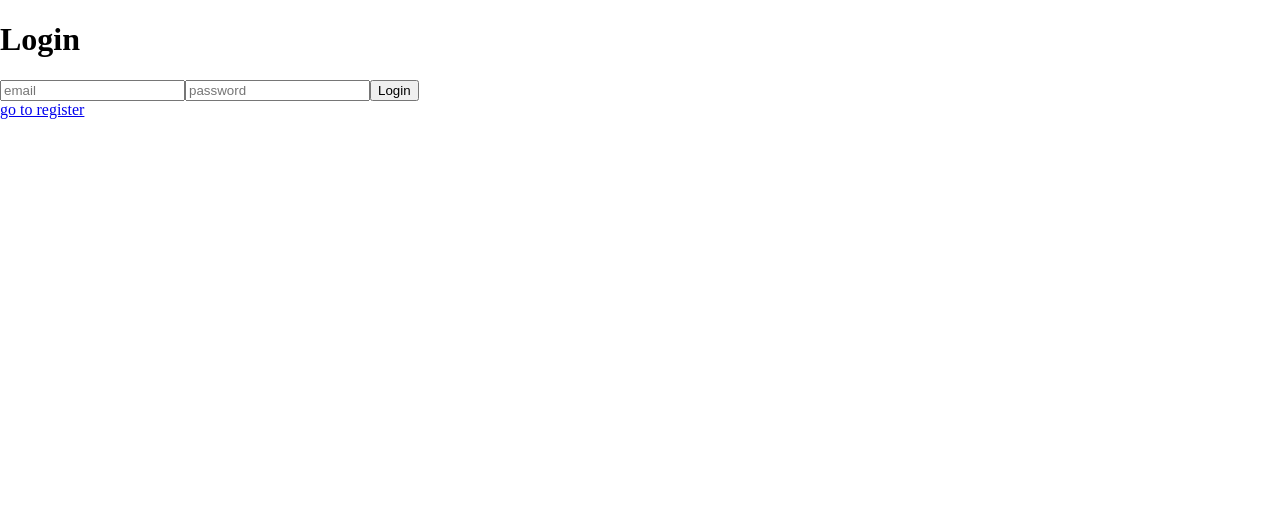
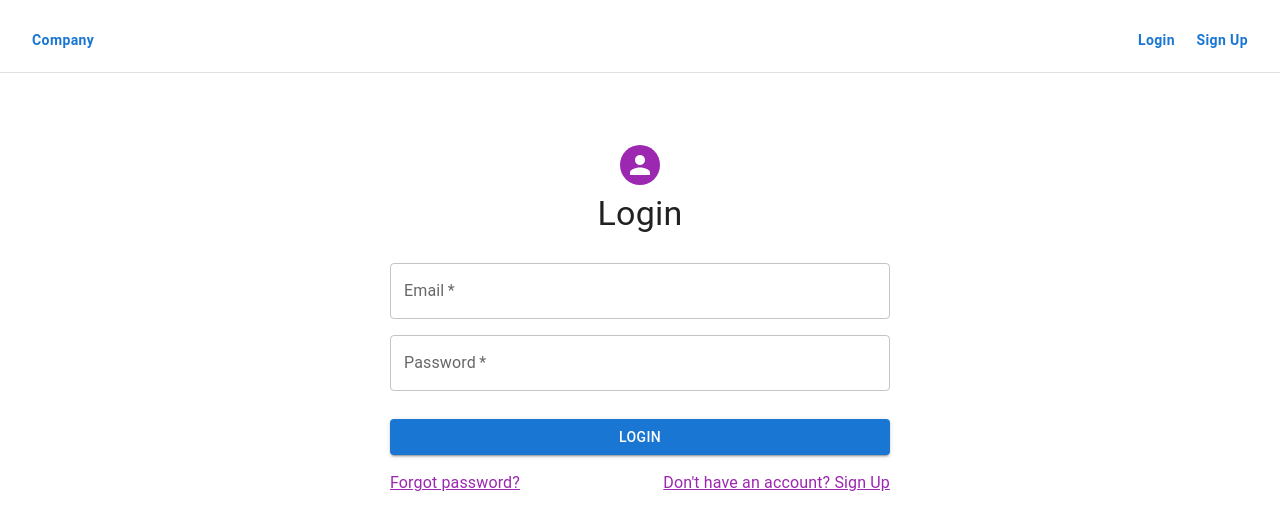
Before and after one commit to trevsm/simple-fullstack-blog, a React (Create React App) app in the folder client/: page /login in a window 1280 px wide. Shown: the top 530 px of the page. Built offline with nearby package versions, Linux system fonts and the light colour scheme; no server answers.

Commit message:
Added mui styles

```diff
--- a/client/package.json
+++ b/client/package.json
@@ -30,6 +30,9 @@
   "dependencies": {
     "@apollo/client": "^3.7.0",
     "@apollo/react-hooks": "^4.0.0",
+    "@emotion/react": "^11.10.5",
+    "@emotion/styled": "^11.10.5",
+    "@mui/material": "^5.11.3",
     "@testing-library/jest-dom": "^5.16.5",
     "@testing-library/react": "^13.4.0",
     "@testing-library/user-event": "^13.5.0",
--- a/client/src/App.tsx
+++ b/client/src/App.tsx
@@ -1,49 +1,19 @@
-import { Link } from "react-router-dom"
 import { BrowserRouter, Routes, Route, Navigate } from "react-router-dom"
 import { ProtectedRoute } from "./auth/ProtectedRoute"
-import { useAuthUser } from "./auth/useAuthUser"
 import { PATH } from "./constants"
-import { useMyInfoQuery } from "./generated/graphql"
 import { LoginOrRegister } from "./routes/LoginOrRegister"
-
-const Home = () => {
-  const { logout } = useAuthUser()
-  return (
-    <div>
-      <button onClick={logout}>logout</button>
-      <p>Welcome to my website!</p>
-      <Link to={PATH.PROFILE}>Go to profile</Link>
-      <br />
-      <Link to={PATH.SETTINGS}>Go to settings</Link>
-    </div>
-  )
-}
-
-const Profile = () => {
-  const { data } = useMyInfoQuery()
-  return (
-    <div>
-      <p>Profile</p>
-      <p>Hello {data?.me?.email}</p>
-    </div>
-  )
-}
-
-const Settings = () => {
-  return (
-    <div>
-      <p>Settings</p>
-    </div>
-  )
-}
+import { Home } from "./routes/Home"
+import { Profile } from "./routes/Profile"
+import { Settings } from "./routes/Settings"
 
 export default function App() {
   return (
     <BrowserRouter>
       <Routes>
         <Route path={PATH.HOME} element={<Home />} />
-        <Route path={PATH.LOGIN} element={<LoginOrRegister />} />
-        <Route path={PATH.REGISTER} element={<LoginOrRegister />} />
+        {[PATH.LOGIN, PATH.REGISTER].map((path) => (
+          <Route key={path} path={path} element={<LoginOrRegister />} />
+        ))}
         <Route
           path={PATH.PROFILE}
           element={
--- a/client/src/auth/ProtectedRoute.tsx
+++ b/client/src/auth/ProtectedRoute.tsx
@@ -1,25 +1,38 @@
 import { useNavigate } from "react-router-dom"
 import { useMyInfoQuery } from "../generated/graphql"
+import { Box, Button, Typography } from "@mui/material"
+import { Page } from "../components/Page"
 
 export function ProtectedRoute({ children }: { children: JSX.Element }) {
-  const { data, loading } = useMyInfoQuery()
+  const { data } = useMyInfoQuery()
   const navigate = useNavigate()
 
   const path = window.location.pathname
 
-  if (loading) return <div>Loading...</div>
-  if (data) return <div className="App">{children}</div>
+  if (data) return children
 
   return (
-    <div>
-      <p>Please login to access {path}</p>
-      <button
-        onClick={() => {
-          navigate("/login" + "?redirect=" + path)
+    <Page hideNav>
+      <Box
+        sx={{
+          marginTop: 8,
+          display: "flex",
+          flexDirection: "column",
+          alignItems: "center",
         }}
       >
-        login
-      </button>
-    </div>
+        <Typography variant="h6" component="h6" gutterBottom>
+          You must be logged-in to access <b>{path}</b>
+        </Typography>
+        <Button
+          variant="contained"
+          onClick={() => {
+            navigate("/login" + "?redirect=" + path)
+          }}
+        >
+          login
+        </Button>
+      </Box>
+    </Page>
   )
 }
--- /dev/null
+++ b/client/src/components/Navbar.tsx
@@ -0,0 +1,80 @@
+import { AppBar, Box, Button, Toolbar, Container } from "@mui/material"
+
+import { PATH } from "../constants"
+import { Link } from "react-router-dom"
+
+export default function Navbar({ hideNav }: { hideNav?: boolean }) {
+  return (
+    <AppBar
+      position="static"
+      elevation={0}
+      sx={{
+        backgroundColor: "transparent",
+        color: "text.primary",
+        pt: 1,
+        borderBottom: (theme) => `1px solid ${theme.palette.divider}`,
+      }}
+    >
+      <Container maxWidth="xl">
+        <Toolbar
+          style={{
+            padding: "0",
+          }}
+          sx={{
+            justifyContent: "space-between",
+            a: {
+              textDecoration: "none",
+              color: "inherit",
+              button: {
+                textTransform: "none",
+                fontWeight: "bold",
+              },
+            },
+          }}
+        >
+          <Box
+            sx={{
+              color: "primary.main",
+            }}
+          >
+            <Link to={PATH.HOME}>
+              <Button color="inherit">Company</Button>
+            </Link>
+          </Box>
+          {!hideNav && (
+            <Box
+              sx={{
+                color: "text.primary",
+              }}
+            >
+              <Link to={PATH.HOME}>
+                <Button color="inherit">Home</Button>
+              </Link>
+              <Link to={PATH.HOME}>
+                <Button color="inherit">About</Button>
+              </Link>
+              <Link to={PATH.HOME}>
+                <Button color="inherit">Store</Button>
+              </Link>
+              <Link to={PATH.HOME}>
+                <Button color="inherit">Contact</Button>
+              </Link>
+            </Box>
+          )}
+          <Box
+            sx={{
+              color: "primary.main",
+            }}
+          >
+            <Link to={PATH.LOGIN}>
+              <Button color="inherit">Login</Button>
+            </Link>
+            <Link to={PATH.REGISTER}>
+              <Button color="inherit">Sign Up</Button>
+            </Link>
+          </Box>
+        </Toolbar>
+      </Container>
+    </AppBar>
+  )
+}
--- /dev/null
+++ b/client/src/components/Page.tsx
@@ -0,0 +1,19 @@
+import { Box, Container } from "@mui/material"
+import Navbar from "./Navbar"
+
+export const Page = ({
+  hideNav,
+  children,
+}: {
+  hideNav?: boolean
+  children: React.ReactNode
+}) => {
+  return (
+    <>
+      <Navbar hideNav={hideNav} />
+      <Container maxWidth="xl">
+        <Box sx={{ my: 4 }}>{children}</Box>
+      </Container>
+    </>
+  )
+}
--- a/client/src/constants.ts
+++ b/client/src/constants.ts
@@ -5,5 +5,4 @@ export const PATH = {
   LOGIN: "/login",
   REGISTER: "/register",
   FORGOT_PASS: "/forgot-password",
-  CHANGE_PASS: "/change-password",
 }
--- a/client/src/index.tsx
+++ b/client/src/index.tsx
@@ -9,6 +9,8 @@ import {
   createHttpLink,
 } from "@apollo/client"
 import { setContext } from "@apollo/client/link/context"
+import { CssBaseline, ThemeProvider } from "@mui/material"
+import { theme } from "./theme"
 
 const httpLink = createHttpLink({
   uri: "http://localhost:5000/graphql",
@@ -34,7 +36,10 @@ const root = ReactDOM.createRoot(document.getElementById("root") as HTMLElement)
 root.render(
   <React.StrictMode>
     <ApolloProvider {...{ client }}>
-      <App />
+      <ThemeProvider theme={theme}>
+        <CssBaseline />
+        <App />
+      </ThemeProvider>
     </ApolloProvider>
   </React.StrictMode>
 )
--- /dev/null
+++ b/client/src/routes/Home.tsx
@@ -0,0 +1,14 @@
+import { Link } from "react-router-dom"
+import { PATH } from "../constants"
+import { Page } from "../components/Page"
+
+export const Home = () => {
+  return (
+    <Page>
+      <p>Welcome to my website!</p>
+      <Link to={PATH.PROFILE}>Go to profile</Link>
+      <br />
+      <Link to={PATH.SETTINGS}>Go to settings</Link>
+    </Page>
+  )
+}
--- a/client/src/routes/LoginOrRegister.tsx
+++ b/client/src/routes/LoginOrRegister.tsx
@@ -9,6 +9,13 @@ import {
 } from "../generated/graphql"
 import { useAuthUser } from "../auth/useAuthUser"
 import { bind } from "../tools"
+import { Box, Typography, Avatar, TextField, Button, Grid } from "@mui/material"
+import { styled } from "@mui/system"
+import { Page } from "../components/Page"
+
+const MuiLink = styled(Link)(({ theme }) => ({
+  color: theme.palette.secondary.main,
+}))
 
 export function LoginOrRegister() {
   const { setAuthUser } = useAuthUser()
@@ -65,43 +72,99 @@ export function LoginOrRegister() {
   }
 
   return (
-    <div>
-      <h1>{isLogin ? "Login" : "Register"}</h1>
-      {data && data.me && (
+    <Page hideNav>
+      <Box
+        sx={{
+          marginTop: 8,
+          display: "flex",
+          flexDirection: "column",
+          alignItems: "center",
+        }}
+      >
+        <Avatar sx={{ m: 1, bgcolor: "secondary.main" }}></Avatar>
+        <Typography variant="h4" component="h1" gutterBottom>
+          {isLogin ? "Login" : "Register"}
+        </Typography>
+        {data?.me && (
           <>
             <p> Hello, {data.me.email} </p>
             <p> Use a different account? </p>
           </>
         )}
-      <form
+        <Box
+          maxWidth={500}
+          component="form"
           onSubmit={(e) => {
             e.preventDefault()
             handleSubmit()
           }}
         >
-        <input type="email" placeholder="email" {...bind([email, setEmail])} />
-        <input
+          <TextField
+            margin="normal"
+            required
+            fullWidth
+            autoComplete="email"
+            type="email"
+            name="email"
+            placeholder="email"
+            label="Email"
+            id="email"
+            {...bind([email, setEmail])}
+          />
+          <TextField
+            margin="dense"
+            required
+            fullWidth
             type="password"
+            name="password"
+            label="Password"
             placeholder="password"
+            id="password"
+            autoComplete="current-password"
             {...bind([password, setPassword])}
           />
           {isRegister && (
-          <input
+            <TextField
+              margin="dense"
+              required
+              fullWidth
               type="password"
+              name="password"
+              label="Password"
               placeholder="password"
+              id="password"
+              autoComplete="current-password"
               {...bind([password2, setPassword2])}
             />
           )}
-        <button type="submit">
+          <Button
+            type="submit"
+            fullWidth
+            variant="contained"
+            sx={{ mt: 3, mb: 2 }}
+          >
             {isRegister ? "Register" : isLogin ? "Login" : "Submit"}
-        </button>
-        <br />
+          </Button>
+          <Grid container>
+            <Grid item xs>
+              <MuiLink to={PATH.FORGOT_PASS + redirectFullUrl}>
+                Forgot password?
+              </MuiLink>
+            </Grid>
+            <Grid item>
               {isLogin ? (
-          <Link to={PATH.REGISTER + redirectFullUrl}>go to register</Link>
+                <MuiLink to={PATH.REGISTER + redirectFullUrl}>
+                  {"Don't have an account? Sign Up"}
+                </MuiLink>
               ) : (
-          <Link to={PATH.LOGIN + redirectFullUrl}>go to login</Link>
+                <MuiLink to={PATH.LOGIN + redirectFullUrl}>
+                  {"Already have an account? Login"}
+                </MuiLink>
               )}
-      </form>
-    </div>
+            </Grid>
+          </Grid>
+        </Box>
+      </Box>
+    </Page>
   )
 }
--- /dev/null
+++ b/client/src/routes/Profile.tsx
@@ -0,0 +1,12 @@
+import { useMyInfoQuery } from "../generated/graphql"
+import { Page } from "../components/Page"
+
+export const Profile = () => {
+  const { data } = useMyInfoQuery()
+  return (
+    <Page>
+      <p>Profile</p>
+      <p>Hello {data?.me?.email}</p>
+    </Page>
+  )
+}
--- /dev/null
+++ b/client/src/routes/Settings.tsx
@@ -0,0 +1,9 @@
+import { Page } from "../components/Page"
+
+export const Settings = () => {
+  return (
+    <Page>
+      <p>Settings</p>
+    </Page>
+  )
+}
--- /dev/null
+++ b/client/src/theme.ts
@@ -0,0 +1,5 @@
+import { createTheme } from "@mui/material"
+
+export const theme = createTheme({
+  palette: {},
+})
```
Also changed, not shown: 1 other file (tests, documents, lock files or other folders). Lines whose indentation alone changed are shown as unchanged.
